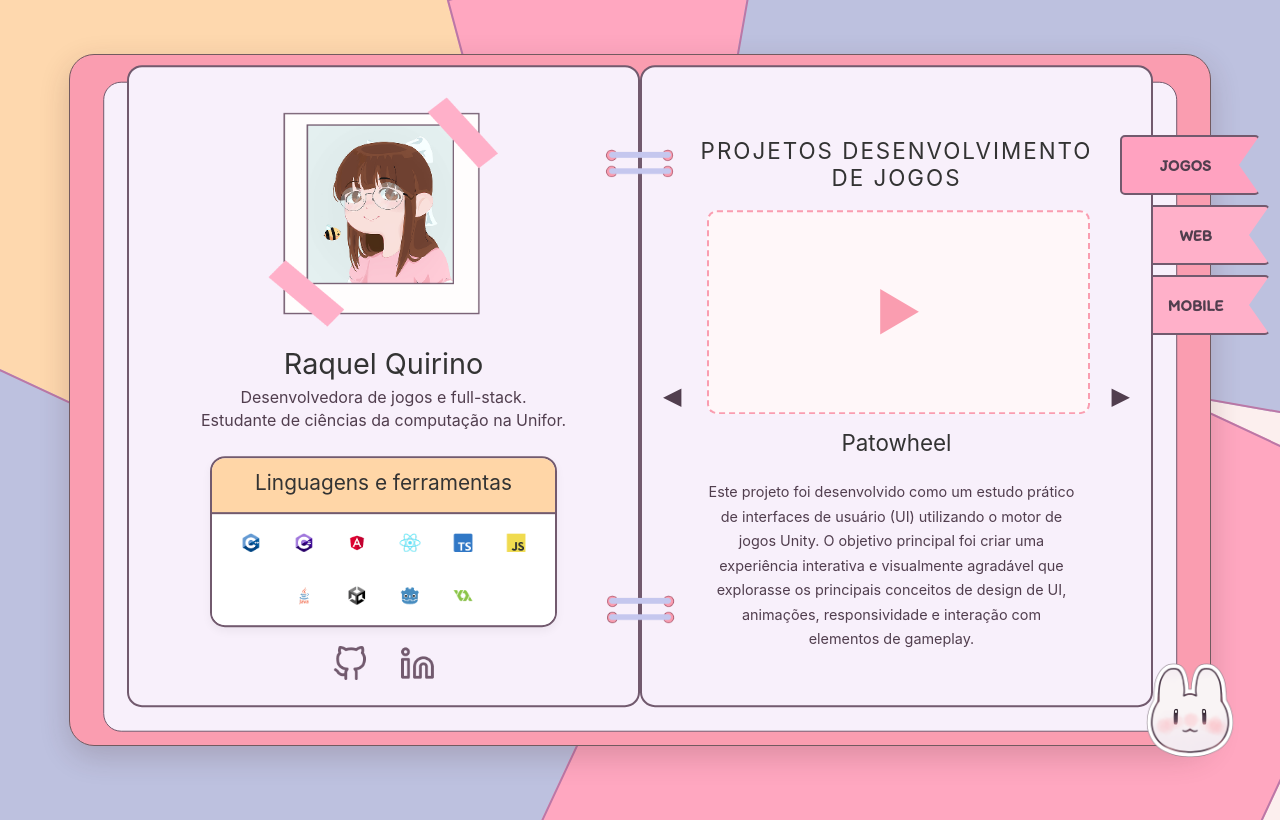
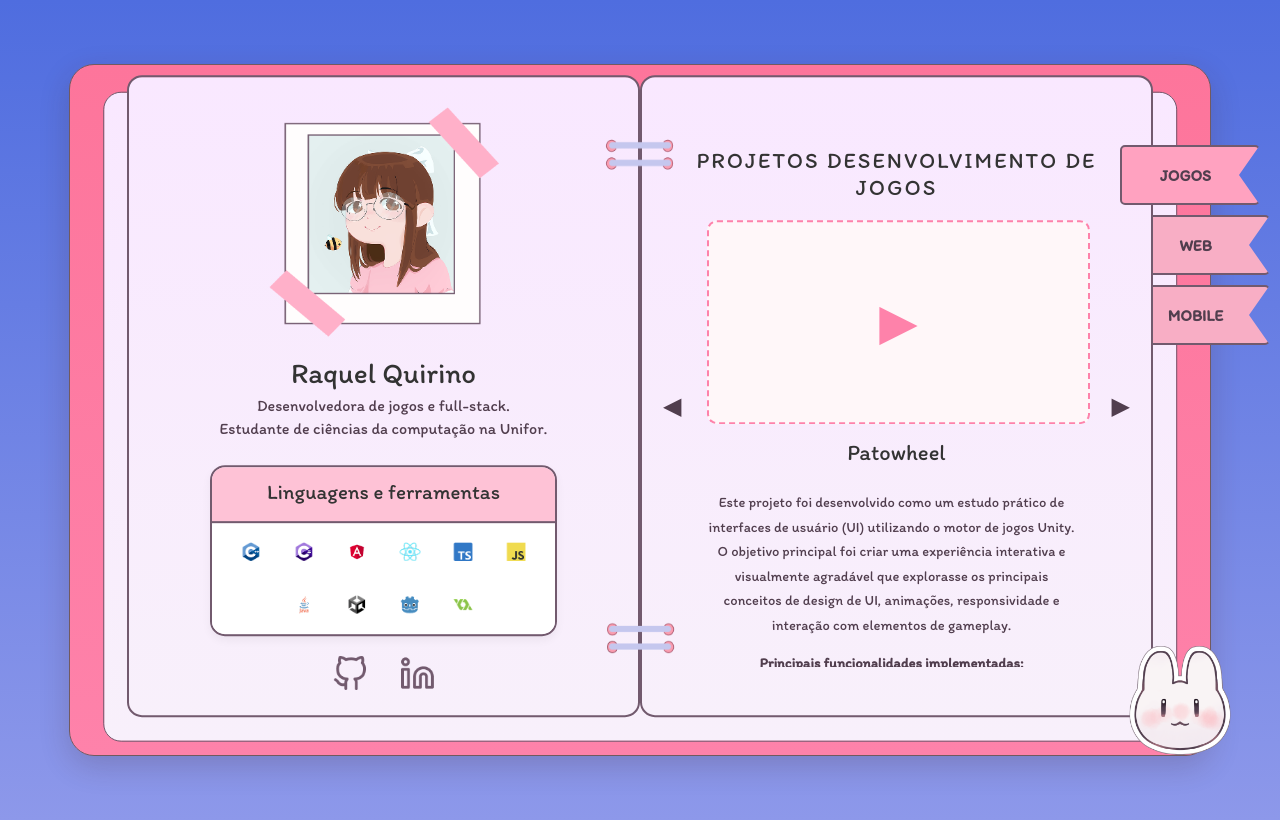
Before and after one commit to raquelx99/portifolioRaquel, a React (Create React App) app: page / in a window 1280 px wide. Built offline with nearby package versions, Linux system fonts and the light colour scheme.

Commit message:
Arrumando music player e mudando background

```diff
--- a/src/App.css
+++ b/src/App.css
@@ -3,18 +3,18 @@
 :root {
   --background-color: #fcefee;
   --notebook-bg: #F8F0FB;
-  --primary-pink: #FA9DB0;
-  --marca-paginas: #FFB0C9;
+  --primary-pink: #FE82AA;
+  --marca-paginas: #F8AEC5;
   --secondary-pink: #ffa2c0;
   --text-color: #513E4E;
   --header-color: #333;
-  --skills-bg: #FFD6A7;
+  --skills-bg: #fec2d6;
   --border-color: #f2a2e8;
   --notebook-spine-bg: #e0e0e0;
 }
 
 body {
-  background-color: #fcefee;
+  background-image: linear-gradient(#4F6DDF,#8D98EA);
   font-family: 'Itim', cursive;
   display: flex;
   justify-content: center;
@@ -22,6 +22,8 @@ body {
   min-height: 100vh;
   margin: 0;
   color: var(--text-color);
+  padding: 10px;
+  overflow: hidden;
 }
 
 .notebook h1,
@@ -30,91 +32,14 @@ body {
   font-weight: 400;
 }
 
-/* Fundo */
-
-.background-shapes {
-  position: fixed;
-  top: 0;
-  left: 0;
-  width: 100%;
-  height: 100%;
-  z-index: -1;
-}
-
-.background-shapes {
-position: fixed;
-top: 0;
-left: 0;
-width: 100%;
-height: 100%;
-z-index: -1;
-}
-
-.blob {
-position: absolute;
-opacity: 1;
-}
-
-.blob-1 {
-width: 700px;
-height: 500px;
-top: -100px;
-left: -200px;
-background-color: #FED8AE;
-border: 2px solid #BB78A7;
-transform: rotate(-15deg);
-}
-
-.blob-2 {
-width: 700px;
-height: 450px;
-bottom: -150px;
-left: -130px;
-background-color: #BDC1DF;
-border: 2px solid #BB78A7;
-transform: rotate(25deg);
-}
-
-.blob-4 {
-width: 700px;
-height: 450px;
-top: -80px;
-right: -150px;
-background-color: #BDC1DF;
-border: 2px solid #BB78A7;
-transform: rotate(10deg);
-}
-
-.blob-3 {
-width: 650px;
-height: 660px;
-bottom: -200px;
-right: -20px;
-background-color: #FFA7C0;
-border: 2px solid #BB78A7;
-transform: rotate(25deg);
-}
-
-.blob-5 {
-width: 700px;
-height: 500px;
-top: -100px;
-left: 500px;
-background-color: #FFA7C0;
-border: 2px solid #BB78A7;
-transform: rotate(-15deg);
-}
-
 /* Organização geral */
 
 .portfolio-container {
   position: relative;
-  margin-top: 50px;
-  margin-bottom: 50px;
 }
 
 .book-cover {
-  background-color: var(--primary-pink);
+  background-image: linear-gradient(#FD759B, var(--primary-pink));
   outline: #725A5F;
   padding: 20px;
   border-radius: 25px;
@@ -123,13 +48,14 @@ transform: rotate(-15deg);
   position: relative;
   width: 90vw;
   max-width: 1100px;
-  height: 650px;
+  aspect-ratio: 1100 / 650;
+  max-height: 90vh;
   border: 1px solid #725A5F;
 }
 
 .back-page {
   position: absolute;
-  background-color: var(--notebook-bg);
+  background-image: linear-gradient(#F9E8FF, var(--notebook-bg));
   width: 94%;
   height: 94%;
   border-radius: 18px;
@@ -164,24 +90,22 @@ transform: rotate(-15deg);
   left: 50%;
   transform: translateX(-50%);
   z-index: 15;
-
   display: flex;
   align-items: center;
   justify-content: center;
-
   width: 69px;
-
   height: 100%;
 }
 
 .notebook-spine-image {
+  height: 80%;
+  width: auto;
   max-width: 100%;
-  height: auto;
 }
 
 .page {
   flex: 1;
-  background-color: var(--notebook-bg);
+  background-image: linear-gradient(#F9E8FF, var(--notebook-bg));
   padding: 30px 40px;
   padding-top: 40px;
   padding-bottom: 40px;
--- a/src/App.js
+++ b/src/App.js
@@ -2,6 +2,7 @@ import React, { useState } from 'react';
 import './App.css';
 import { portfolioData } from './data';
 import MusicPlayer from './Components/MusicPlayer.jsx';
+import Stars from './Components/Stars.jsx';
 
 function App() {
   const [activeCategory, setActiveCategory] = useState('JOGOS');
@@ -32,14 +33,7 @@ function App() {
 
   return (
     <>
-    <div className="background-shapes">
-        <div className="blob blob-1"></div>
-        <div className="blob blob-2"></div>
-        <div className="blob blob-3"></div>
-        <div className="blob blob-5"></div>
-        <div className="blob blob-4"></div>
-    </div>
-
+    < Stars />
     <div className="portfolio-container">
       <div className="book-cover">
         <div className="back-page"></div>
--- a/src/Components/MusicPlayer.jsx
+++ b/src/Components/MusicPlayer.jsx
@@ -2,50 +2,50 @@ import React, { useState, useRef, useEffect } from 'react';
 import './MusicPlayer.module.css';
 
 import styles from './MusicPlayer.module.css';
+import musicSrc from '../assets/portifolio-music.mp3'
 
 const imageDefault = "/bunny-default.png";
 const imageAnim1 = "/bunny-anim1.png";
 const imageAnim2 = "/bunny-anim2.png";
-const musicSrc = "/portfolio-music.mp3";
 
 export default function MusicPlayer() {
   const [currentImage, setCurrentImage] = useState(imageDefault);
   const [isPlaying, setIsPlaying] = useState(false);
   const intervalRef = useRef(null);
   const audioRef = useRef(new Audio(musicSrc));
-  audioRef.current.loop = false;
 
-  const playMusicAndAnimate = () => {
-    if (isPlaying) return;
-
-    setIsPlaying(true);
+  const togglePlay = () => {
+    if (isPlaying) {
+      audioRef.current.pause();
+      clearInterval(intervalRef.current);
+      setCurrentImage(imageDefault);
+      setIsPlaying(false);
+    } else {
       audioRef.current.currentTime = 0;
       audioRef.current.play();
+      setIsPlaying(true);
 
       intervalRef.current = setInterval(() => {
         setCurrentImage((prevImage) =>
           prevImage === imageAnim1 ? imageAnim2 : imageAnim1
         );
       }, 200);
+    }
   };
 
   useEffect(() => {
     const audio = audioRef.current;
-    const handleMusicEnd = () => {
-      clearInterval(intervalRef.current);
-      setCurrentImage(imageDefault);
-      setIsPlaying(false);
-    };
-    audio.addEventListener("ended", handleMusicEnd);
+
+    audio.loop = true;
 
     return () => {
-      audio.removeEventListener("ended", handleMusicEnd);
+      audio.pause();
       clearInterval(intervalRef.current);
     };
   }, []);
 
   return (
-    <div className={styles.playerContainer} onClick={playMusicAndAnimate}>
+    <div className={styles.playerContainer} onClick={togglePlay}>
       <img
         src={currentImage}
         alt="Player de música animado"
--- a/src/Components/MusicPlayer.module.css
+++ b/src/Components/MusicPlayer.module.css
@@ -13,8 +13,8 @@
 }
 
 .playerImage {
-  width: 120px;
-  height: 120px;
+  width: 140px;
+  height: 140px;
   object-fit: contain;
   display: block;
 }
--- /dev/null
+++ b/src/Components/Stars.jsx
@@ -0,0 +1,35 @@
+import React from 'react';
+import styles from './Stars.module.css';
+
+const starsData = [
+  { top: '10%', left: '25%', size: '2px', delay: '0s' },
+  { top: '25%', left: '10%', size: '3px', delay: '1s' },
+  { top: '15%', left: '70%', size: '1px', delay: '2s' },
+  { top: '30%', left: '90%', size: '2px', delay: '0.5s' },
+  { top: '50%', left: '50%', size: '4px', delay: '2.5s' },
+  { top: '65%', left: '15%', size: '2px', delay: '3s' },
+  { top: '80%', left: '80%', size: '1px', delay: '1.2s' },
+  { top: '90%', left: '40%', size: '3px', delay: '4s' },
+];
+
+function Stars() {
+  return (
+    <div className={styles.starsContainer}>
+      {starsData.map((star, index) => (
+        <div
+          key={index}
+          className={styles.star}
+          style={{
+            top: star.top,
+            left: star.left,
+            width: star.size,
+            height: star.size,
+            animationDelay: star.delay,
+          }}
+        />
+      ))}
+    </div>
+  );
+}
+
+export default Stars;
--- /dev/null
+++ b/src/Components/Stars.module.css
@@ -0,0 +1,28 @@
+@keyframes sparkle {
+  0%, 100% {
+    opacity: 0.4;
+    transform: scale(0.7);
+  }
+  50% {
+    opacity: 1;
+    transform: scale(1.2);
+  }
+}
+
+.starsContainer {
+  position: fixed;
+  top: 0;
+  left: 0;
+  width: 100%;
+  height: 100%;
+  z-index: -1;
+  overflow: hidden;
+}
+
+.star {
+  position: absolute;
+  background-color: #FFC1D5;
+  border-radius: 50%;
+  box-shadow: 0 0 8px 2px rgba(255, 193, 213, 0.7);
+  animation: sparkle 5s infinite;
+}
--- a/src/index.js
+++ b/src/index.js
@@ -1,7 +1,6 @@
 import React from 'react';
 import ReactDOM from 'react-dom/client';
 import App from './App';
-import './index.css';
 import './App.css';
 
 const root = ReactDOM.createRoot(document.getElementById('root'));
```
Also changed, not shown: 1 other file (tests, documents, lock files or other folders). Lines whose indentation alone changed are shown as unchanged.
